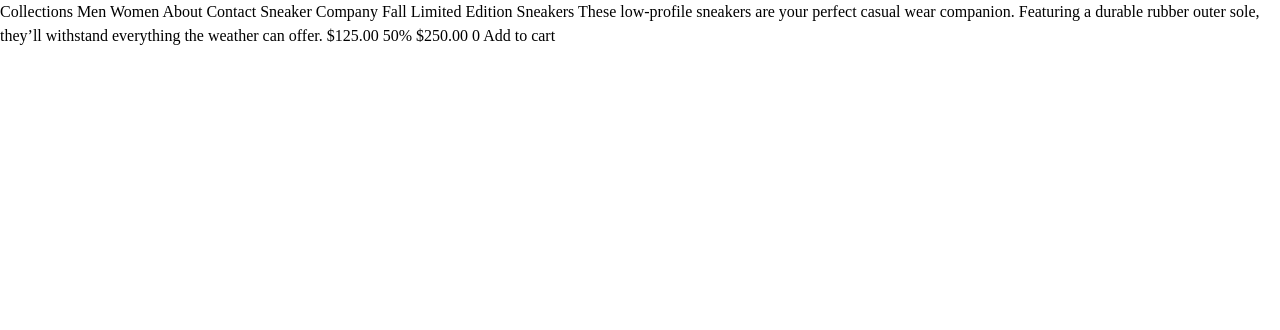
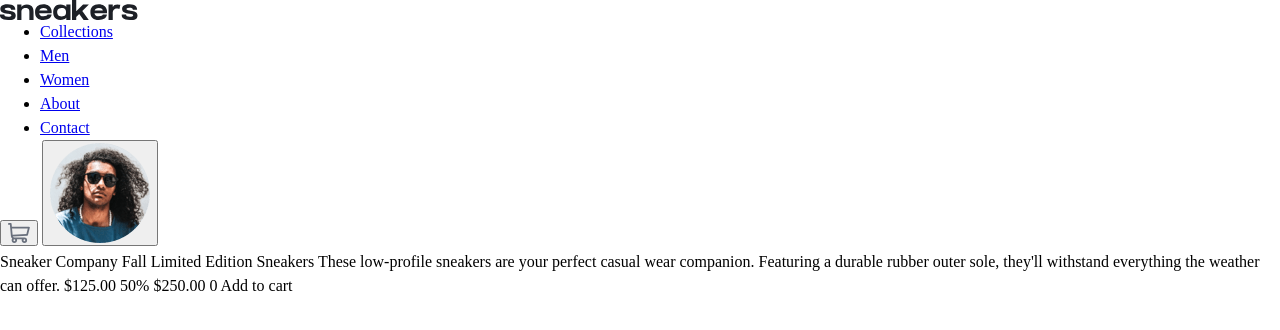
Before and after one commit to adeysh/fem__ecommerce-product-page, a website built with Vite: page index.html in a window 1280 px wide. Built offline with nearby package versions, Linux system fonts and the light colour scheme.

Commit message:
style: add header html

```diff
--- a/index.html
+++ b/index.html
@@ -26,19 +26,57 @@
 </head>
 
 <body>
-
-    Collections
-    Men
-    Women
-    About
-    Contact
+    <header class="header wrapper">
+        <div class="header__nav">
+            <a href="/">
+                <img src="/assets/images/logo.svg" alt="Homepage (Sneakers Logo)" width="138" height="20">
+            </a>
+            <ul class="header__links">
+                <li>
+                    <a href="/" class="header__link">
+                        Collections
+                    </a>
+                </li>
+                <li>
+                    <a href="/" class="header__link">
+                        Men
+                    </a>
+                </li>
+                <li>
+                    <a href="/" class="header__link">
+                        Women
+                    </a>
+                </li>
+                <li>
+                    <a href="/" class="header__link">
+                        About
+                    </a>
+                </li>
+                <li>
+                    <a href="/" class="header__link">
+                        Contact
+                    </a>
+                </li>
+            </ul>
+        </div>
+        <div class="header__actions">
+            <button type="button" class="header__cart-btn">
+                <img src="/assets/images/icon-cart.svg" alt="Cart icon" width="22" height="20">
+            </button>
+            <button type="button" class="header__profile-btn">
+                <img src="/assets/images/image-avatar.png" alt="Profile Avatar" width="100" height="100">
+            </button>
+        </div>
+    </header>
+    <main></main>
+    <footer></footer>
 
     Sneaker Company
 
     Fall Limited Edition Sneakers
 
     These low-profile sneakers are your perfect casual wear companion. Featuring a
-    durable rubber outer sole, they’ll withstand everything the weather can offer.
+    durable rubber outer sole, they'll withstand everything the weather can offer.
 
     $125.00
     50%
```
